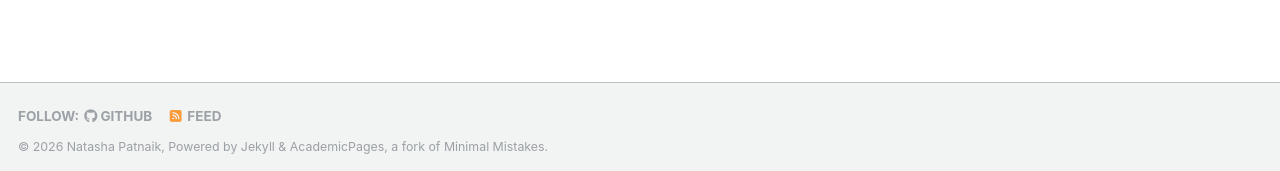
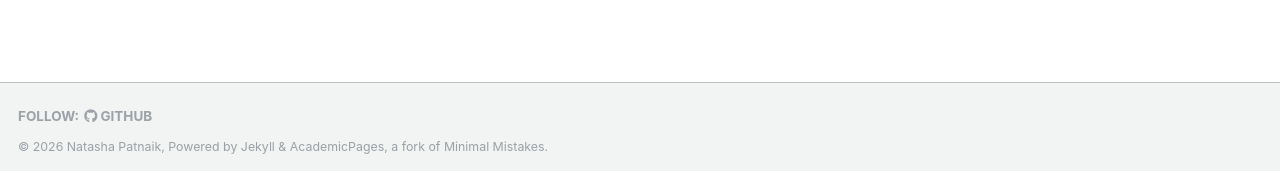
Before and after one commit to natasha-patnaik-321/natasha-patnaik-321.github.io, a Jekyll site: the page built from _pages/about.md, in a window 1280 px wide and 1069 px high. Shown: the part 895-1066 px from the top of the window. Built offline with Jekyll 4.4.1, drawn with Linux system fonts in a browser that asks for light colours; some web fonts are replaced.

Commit message:
Hide feed.xml link in footer

```diff
--- a/_config.yml
+++ b/_config.yml
@@ -116,7 +116,7 @@ staticman:
       options:
         format           : "iso8601" # "iso8601" (default), "timestamp-seconds", "timestamp-milliseconds"
 atom_feed:
-  hide                   : false     # change to true to hide the RSS feed in the footer
+  hide                   : true      # hide the RSS feed in the footer
   path                   : # blank (default) uses feed.xml
 
 
```
